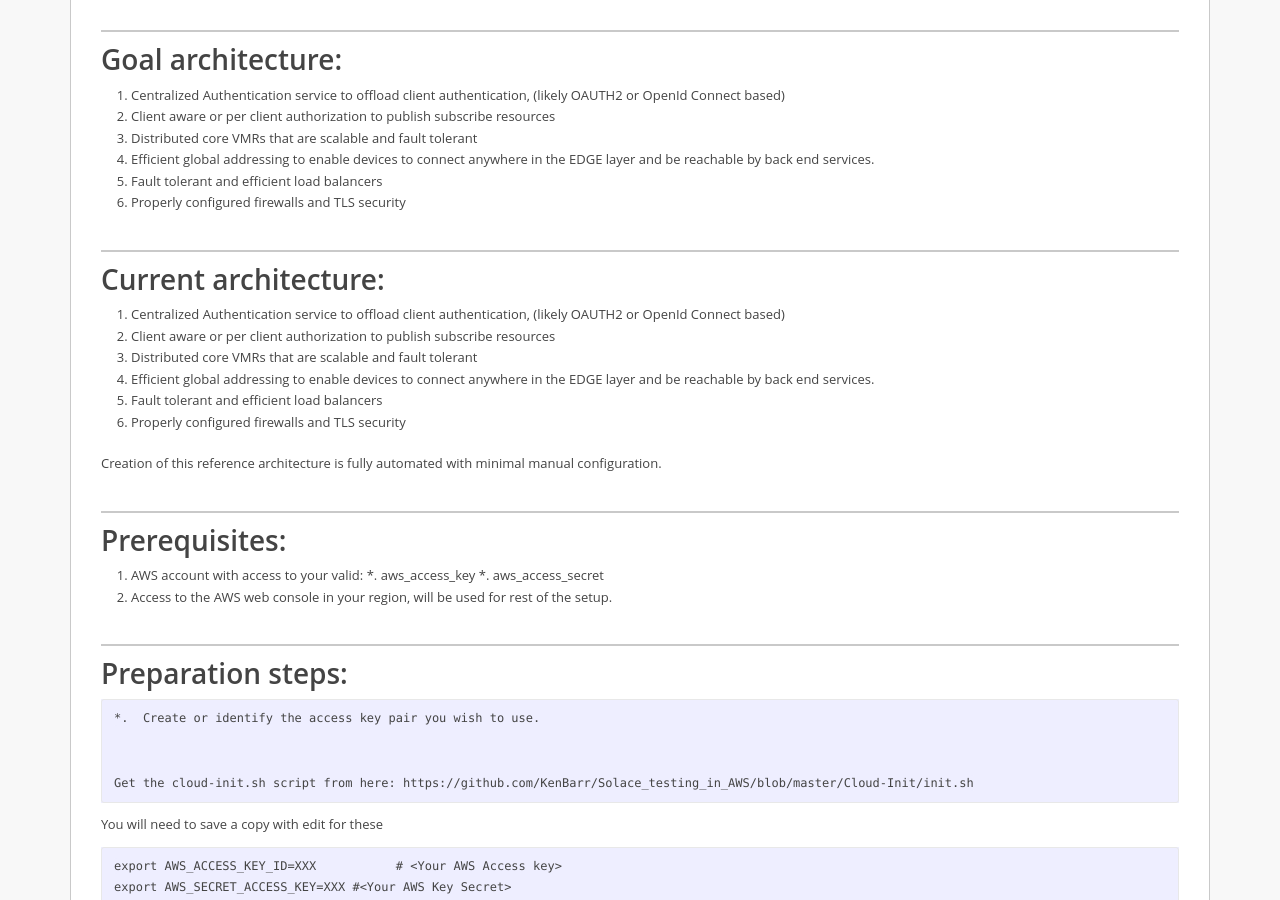
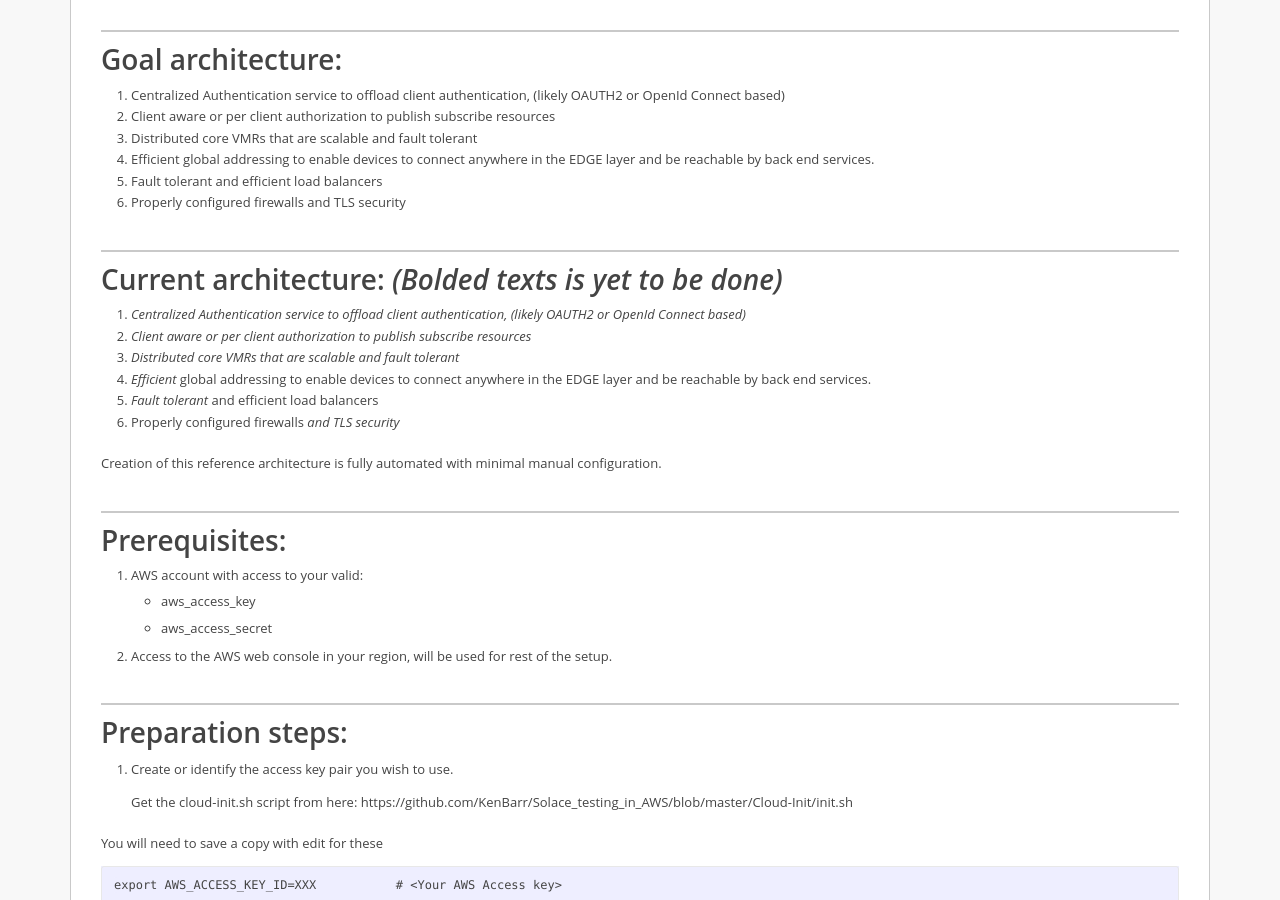
Before and after one commit to SolaceLabs/solace-iot-reference-architecture, a Jekyll site: the page built from docs/index.md, in a window 1280 px wide and 900 px high, scrolled down 219 px. Built offline with Jekyll 4.4.1, drawn with Linux system fonts in a browser that asks for light colours.

Commit message:
Ongoing updates, need to push to see how it looks

```diff
--- a/docs/index.md
+++ b/docs/index.md
@@ -15,24 +15,24 @@ The IoT reference architecture itself is evolving along with the features/functi
 5.	Fault tolerant and efficient load balancers
 6.	Properly configured firewalls and TLS security
 
-## Current architecture:
-1.	Centralized Authentication service to offload client authentication, (likely OAUTH2 or OpenId Connect based)
-2.	Client aware or per client authorization to publish subscribe resources
-3.	Distributed core VMRs that are scalable and fault tolerant
-4.	Efficient global addressing to enable devices to connect anywhere in the EDGE layer and be reachable by back end services.
-5.	Fault tolerant and efficient load balancers
-6.	Properly configured firewalls and TLS security
+## Current architecture: *(Bolded texts is yet to be done)*
+1.	*Centralized Authentication service to offload client authentication, (likely OAUTH2 or OpenId Connect based)*
+2.	*Client aware or per client authorization to publish subscribe resources*
+3.	*Distributed core VMRs that are scalable and fault tolerant*
+4.	*Efficient* global addressing to enable devices to connect anywhere in the EDGE layer and be reachable by back end services.
+5.	*Fault tolerant* and efficient load balancers
+6.	Properly configured firewalls *and TLS security*
 
 Creation of this reference architecture is fully automated with minimal manual configuration.
 
 ## Prerequisites:
 1.	AWS account with access to your valid:
-    *.	aws_access_key
-    *.	aws_access_secret
+    *	aws_access_key
+    *	aws_access_secret
 2.	Access to the AWS web console in your region, will be used for rest of the setup.
 
 ## Preparation steps:
-    *.  Create or identify the access key pair you wish to use.
+1.  Create or identify the access key pair you wish to use.
 
 
     Get the cloud-init.sh script from here:
```
